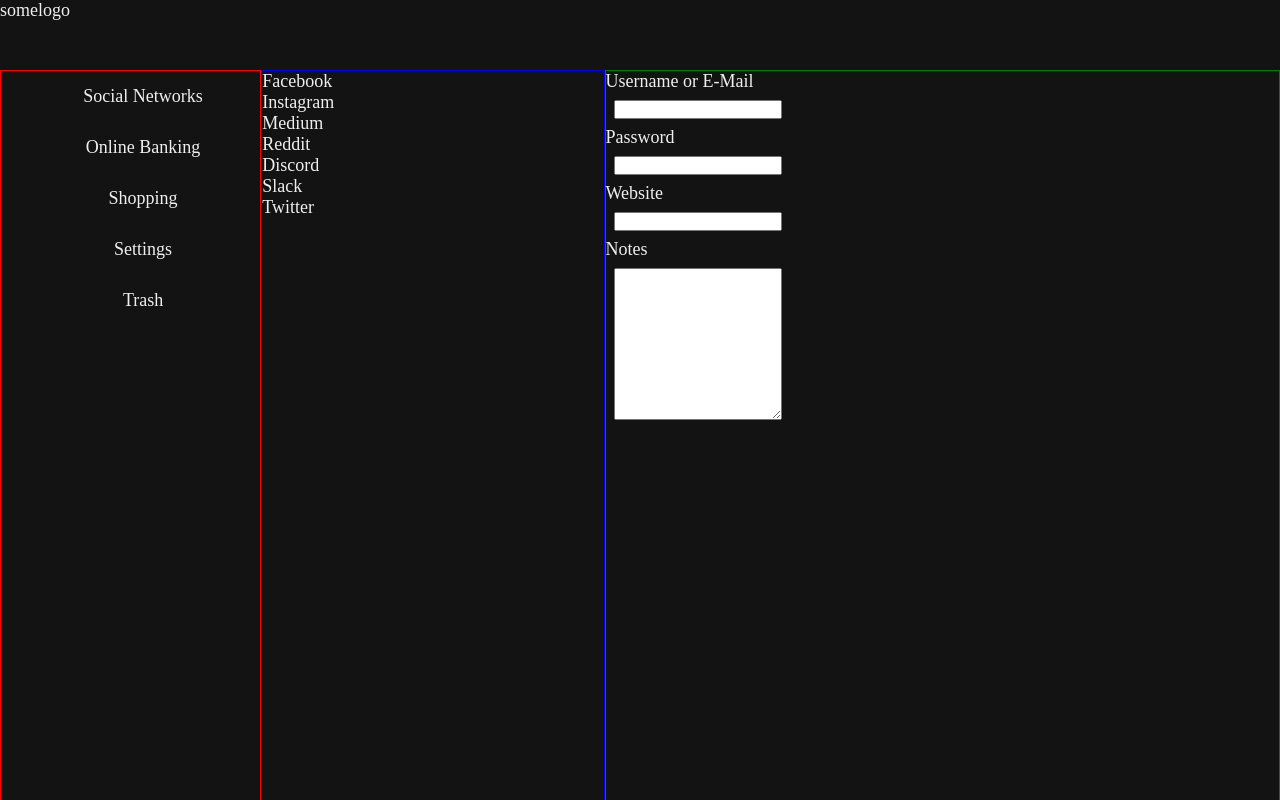
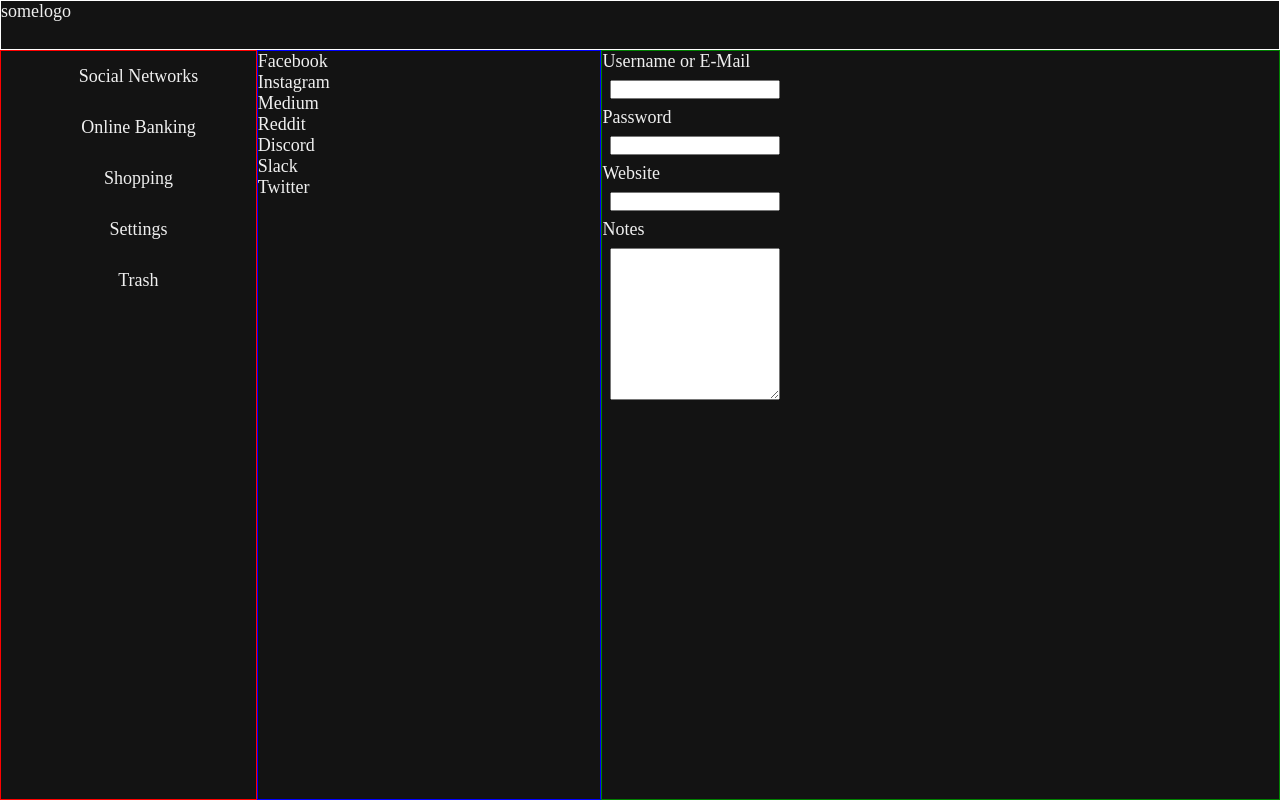
Before and after one commit to IcyDrae/vaults, a Vue app in the folder web/: page / in a window 1280 px wide. Built offline with nearby package versions, Linux system fonts and the light colour scheme.

Commit message:
styling: some more WIP

```diff
--- a/web/src/styles/general.scss
+++ b/web/src/styles/general.scss
@@ -15,13 +15,14 @@ body {
     overflow: auto;
 
     .head {
+      border: 1px solid white;
       width: 100%;
-      height: 70px;
+      height: 50px;
     }
 
     .dashboard {
       width: 100%;
-      height: 100%;
+      height: calc(100% - 50px);
 
       display: flex;
       flex-direction: row;
@@ -45,7 +46,7 @@ body {
         }
 
         p {
-          margin: 15px -10px 15px 15px;
+          margin: 15px -10px 15px 10px;
         }
       }
 
```
